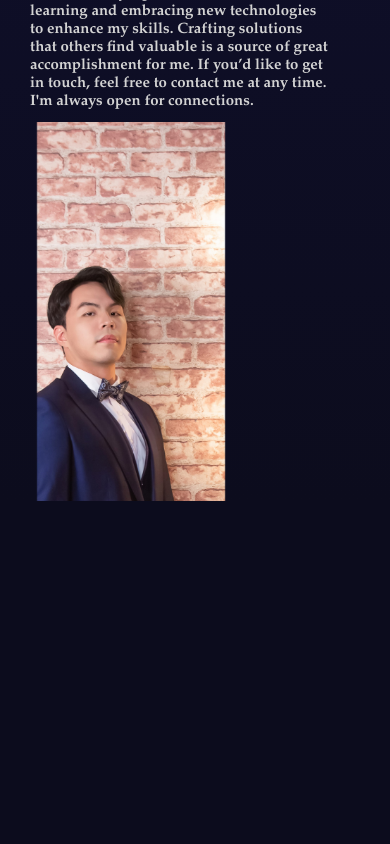
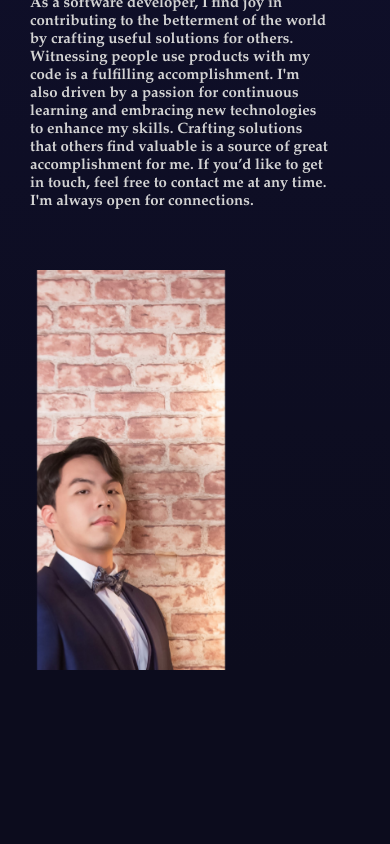
Before and after one commit to guanroger/guanroger.github.io, a React (Vite) app: page / in a window 390 px wide. Shown: the part 1440-2284 px from the top of the page. Built offline with nearby package versions, Linux system fonts and the light colour scheme.

Commit message:
fix mobile for demo and about

```diff
--- a/src/App.jsx
+++ b/src/App.jsx
@@ -19,7 +19,7 @@ const App = () => {
     <section className ="section2"><Experiences/></section>
     <section className ="section1" id ="Projects"><Projects/></section>
     <section1 className ="section2" id="Demos"></section1>
-    <Demo />
+    <Demo className ="section2" />
     <section className ="section1" id ="Others"><Others/></section>
     <section className ="section1" id ="Contact"><Contact/></section>
   </div>;
--- a/src/components/about/about.scss
+++ b/src/components/about/about.scss
@@ -12,7 +12,7 @@
     }
 
     @media (max-width: 738px) {
-      height: 130vh;
+      height: 150vh;
     }
 
     @include mobile {
@@ -106,7 +106,7 @@
             }
 
             @include mobile {
-              margin-top: 100px;
+              margin-top: 200px;
             }
 
           }
@@ -126,7 +126,8 @@
               padding-bottom: 10px;
               margin-right:auto;
               right:20%;
-              margin-top: -50px;
+              margin-top: -20px;
+
             }
 
             img{
@@ -155,6 +156,11 @@
             color: #ffffff09;
             width: 50%;
             font-weight: bold;
+
+            @include mobile {
+              top:150px;
+
+            }
           }
 
 
--- a/src/components/demo/demo.scss
+++ b/src/components/demo/demo.scss
@@ -44,8 +44,6 @@
       gap: 50px;
 
       @include mobile {
-
-        margin-top: 100px;
         flex-direction: column;
       }
 
```
